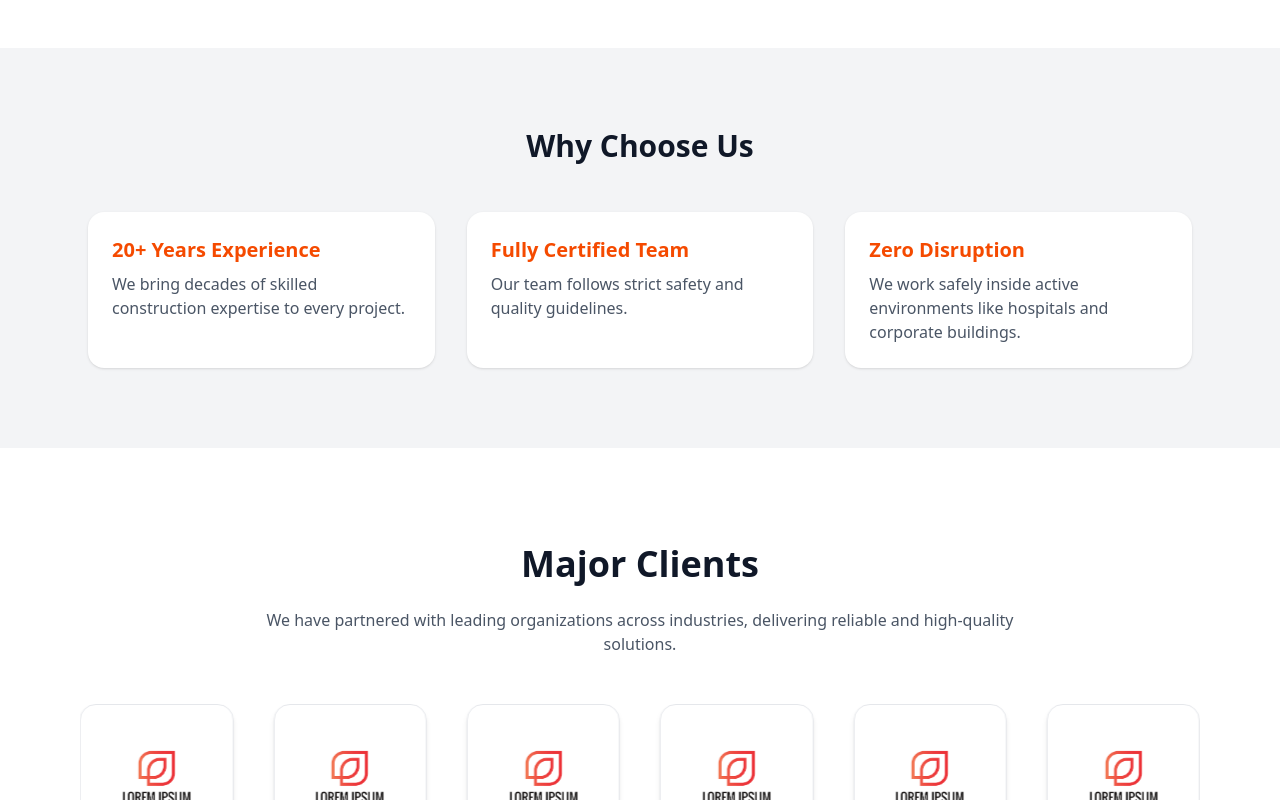
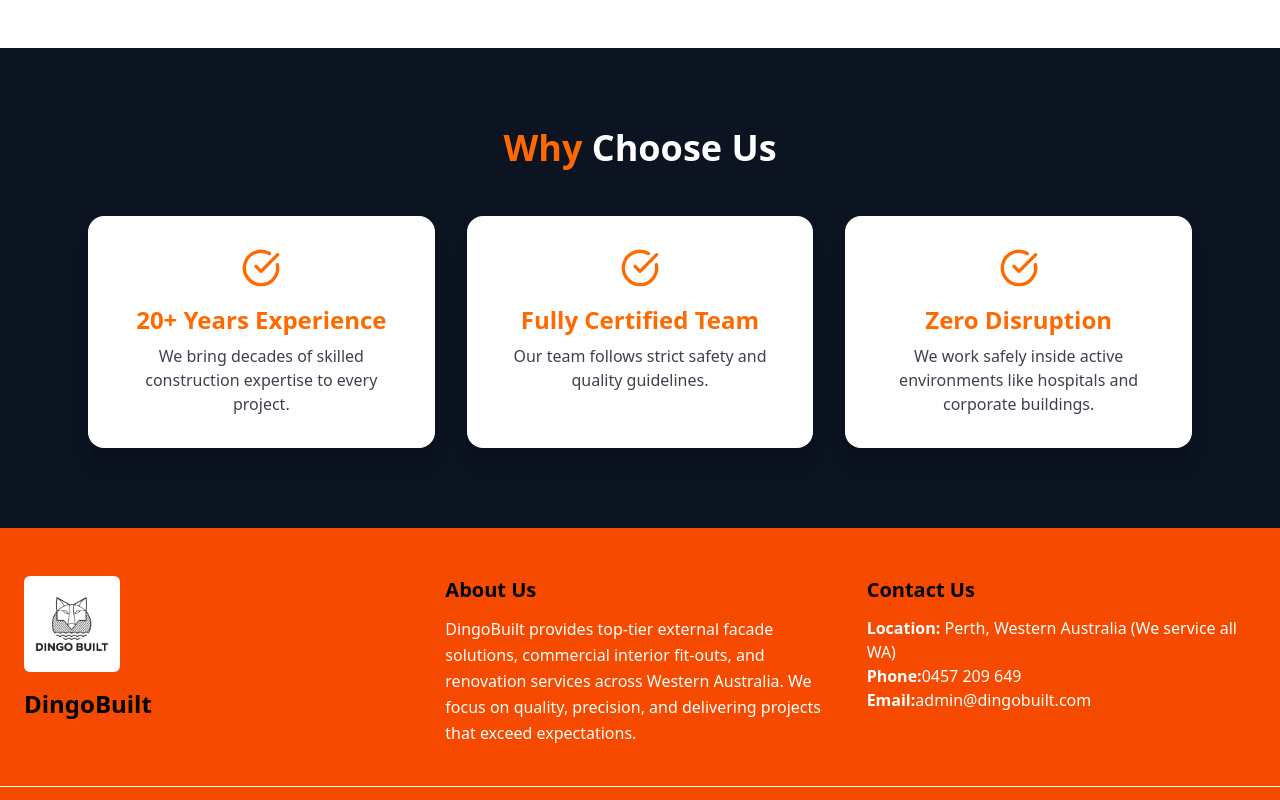
Before and after one commit to MuhammadHasnainahmed/Architectural-website, a React (Vite) app: page /about in a window 1280 px wide. Shown: the part 900-1700 px from the top of the page. Built offline with nearby package versions, Linux system fonts and the light colour scheme.

Commit message:
refactor(components): replace previous WhyChooseUs section with new reusable component

```diff
--- a/src/Pages/Aboutpage.jsx
+++ b/src/Pages/Aboutpage.jsx
@@ -1,14 +1,14 @@
-import React, { useEffect } from "react";
-import Majorclient from "../Component/Majorclient";
+import { useEffect } from "react";
+import WhyChooseUs from "../Component/WhyChooseUs";
 
 function Aboutpage() {
 
-    useEffect(() => {
-       window.scrollTo({
-        top:0,
-        behavior:"smooth"
-       })
-    }, []);
+  useEffect(() => {
+    window.scrollTo({
+      top: 0,
+      behavior: "smooth"
+    })
+  }, []);
 
 
   return (
@@ -54,49 +54,10 @@ function Aboutpage() {
       </section>
 
 
-      <section className="bg-gray-100 py-20">
-        <div className="max-w-6xl mx-auto px-6">
-          <h2 className="text-3xl font-bold text-gray-900 text-center mb-12">
-            Why Choose Us
-          </h2>
-
-          <div className="grid md:grid-cols-3 gap-8">
-            <div className="bg-white p-6 rounded-2xl shadow hover:shadow-lg transition">
-              <h3 className="text-xl font-semibold mb-2 text-orange-600">
-                20+ Years Experience
-              </h3>
-              <p className="text-gray-600">
-                We bring decades of skilled construction expertise to every
-                project.
-              </p>
-            </div>
-
-            <div className="bg-white p-6 rounded-2xl shadow hover:shadow-lg transition">
-              <h3 className="text-xl font-semibold mb-2 text-orange-600">
-                Fully Certified Team
-              </h3>
-              <p className="text-gray-600">
-                Our team follows strict safety and quality guidelines.
-              </p>
-            </div>
-
-            <div className="bg-white p-6 rounded-2xl shadow hover:shadow-lg transition">
-              <h3 className="text-xl font-semibold mb-2 text-orange-600">
-                Zero Disruption
-              </h3>
-              <p className="text-gray-600">
-                We work safely inside active environments like hospitals and
-                corporate buildings.
-              </p>
-            </div>
-          </div>
-        </div>
-      </section>
+      <WhyChooseUs />
 
 
-      <div className="my-20">
-        <Majorclient />
-      </div>
+
     </div>
   );
 }
```
